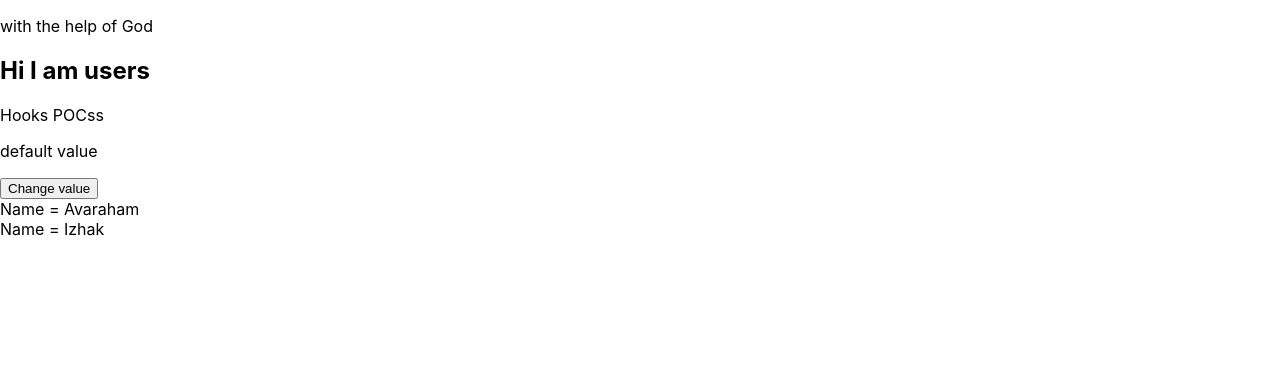
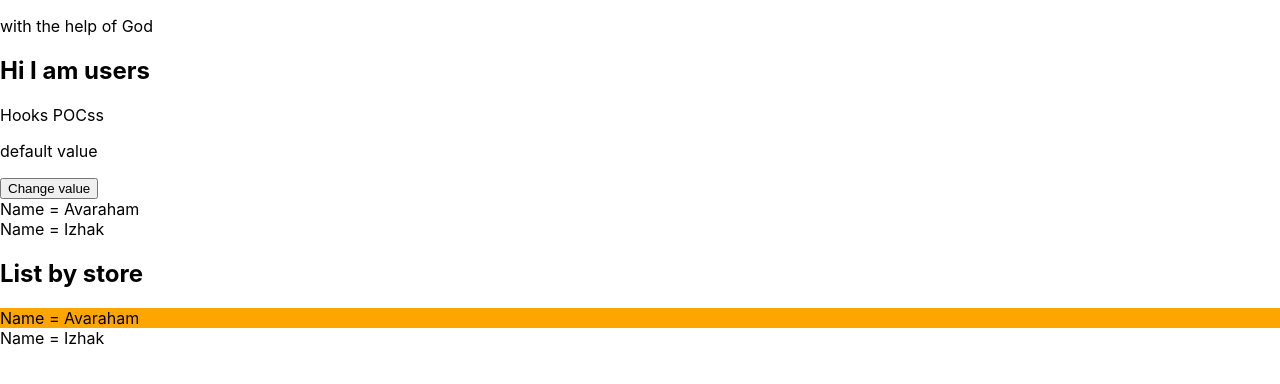
Before and after one commit to lingar-poc/react-todos-frontend, a React (Create React App) app: page / in a window 1280 px wide. Shown: the top 384 px of the page. Built offline with nearby package versions, Linux system fonts and the light colour scheme.

Commit message:
Adding list for store

```diff
--- a/package.json
+++ b/package.json
@@ -6,14 +6,9 @@
     "@testing-library/jest-dom": "^5.11.8",
     "@testing-library/react": "^11.2.3",
     "@testing-library/user-event": "^12.6.0",
-    "@types/jest": "^26.0.20",
-    "@types/node": "^14.14.20",
-    "@types/react": "^17.0.0",
-    "@types/react-dom": "^17.0.0",
     "react": "^17.0.1",
     "react-dom": "^17.0.1",
     "react-scripts": "4.0.1",
-    "typescript": "^4.1.3",
     "uuid": "^8.3.2",
     "web-vitals": "^0.2.4"
   },
--- a/src/App.css
+++ b/src/App.css
@@ -27,6 +27,9 @@
 .App-link {
   color: #61dafb;
 }
+.selectedUser{
+  background: orange;
+}
 
 @keyframes App-logo-spin {
   from {
@@ -35,4 +38,5 @@
   to {
     transform: rotate(360deg);
   }
+
 }
--- a/src/App.js
+++ b/src/App.js
@@ -3,6 +3,8 @@ import { v4 as uuidv4 } from 'uuid';
 
 import './App.css';
 import {Users} from './features/users/Users';
+
+
 
 function App() {
     //initializing data:
@@ -24,10 +26,24 @@ function App() {
     return (
         <div className="">
             <p>with the help of God</p>
-            <Users data = {users}/>
+            <Users data = {users} store ={usersStore}/>
 
         </div>
     );
 }
+//reducer functions
+function selectUser(usersStore, action) {
+    switch(action.type) {
+        case 'select':
+            return {
+                ...usersStore,
+                selectedUser: action.id,
+            }
+        default:
+            return usersStore;
+    }
+
+}
+
 
 export default App;
--- a/src/features/users/Users.jsx
+++ b/src/features/users/Users.jsx
@@ -4,10 +4,18 @@ import PropTypes from 'prop-types';
 
 export function Users(props) {
     const [val, setVal] = useState('default value');
-    const list = props.data.map((item, idx)=>{
-        return<div key={idx}>Name = {item.name}</div>
+    const list = props.data.map((item, idx) => {
+        return <div key={idx}>Name = {item.name}</div>
     })
+    const list2 = props.store.users.map((item, idx) => {
+        return (
+            <div key={idx}
+                 className={props.store.selectedUser === item.id ? 'selectedUser' : ''}
 
+            >
+                Name = {item.name}</div>
+        )
+    })
     return (
         <div>
             <h2>Hi I am users</h2>
@@ -15,6 +23,8 @@ export function Users(props) {
             <p>{val}</p>
             <button onClick={() => setVal('changed values')}>Change value</button>
             {list}
+            <h2>List by store </h2>
+            {list2}
         </div>
     );
 }
```
Also changed, not shown: 1 other file (tests, documents, lock files or other folders).
